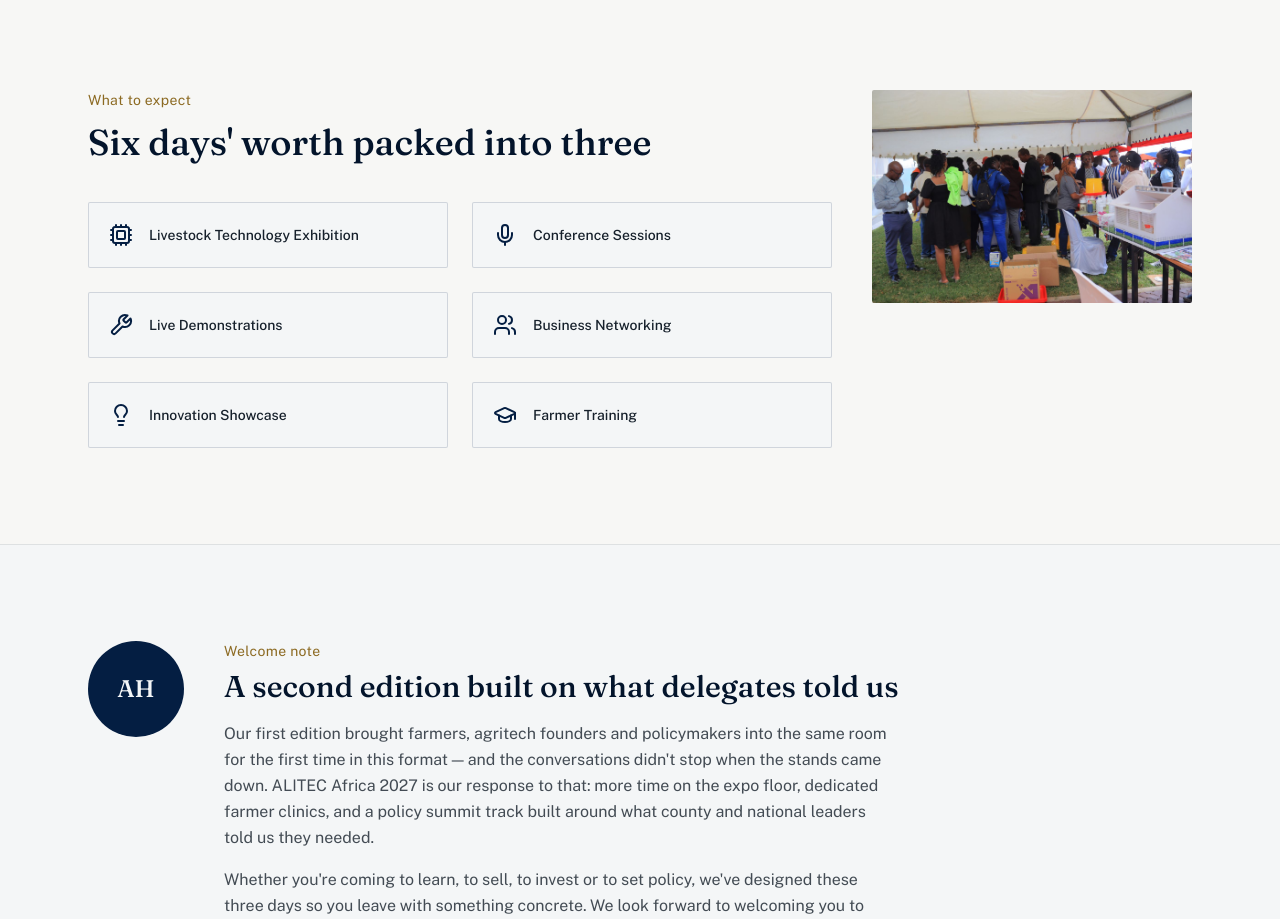
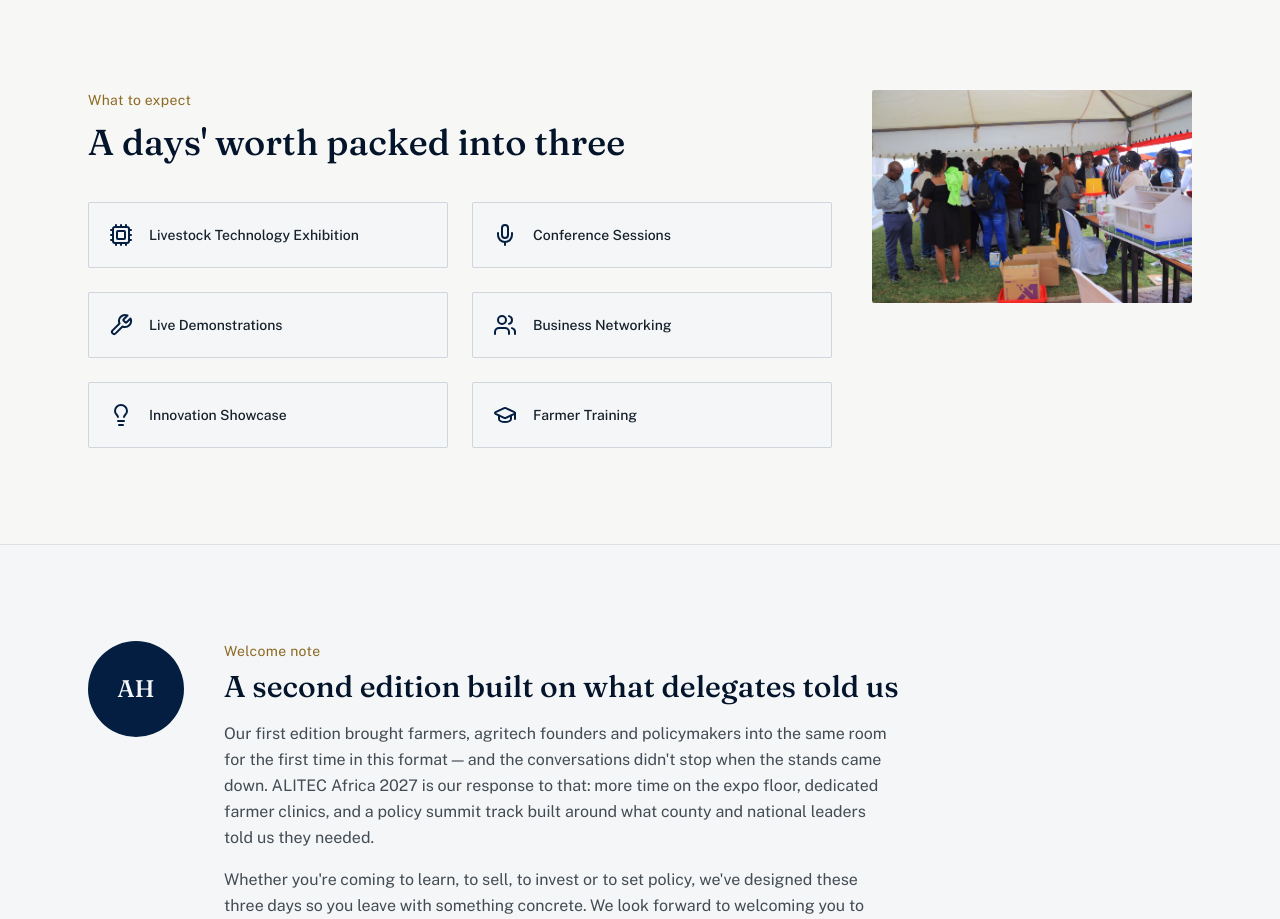
Before and after one commit to Ericmuturimwangi/alitech, a React (Vite) app: page / in a window 1280 px wide. Shown: the part 2060-2979 px from the top of the page. Built offline with nearby package versions, Linux system fonts and the light colour scheme.

Commit message:
update on the banner and dates

```diff
--- a/src/components/WhatToExpect.tsx
+++ b/src/components/WhatToExpect.tsx
@@ -25,7 +25,7 @@ export default function WhatToExpect() {
           <div>
             <p className="font-body text-sm tracking-wide text-gold-dark">What to expect</p>
             <h2 className="mt-3 max-w-xl font-display text-3xl font-medium leading-tight text-navy-dark md:text-4xl">
-              Six days' worth packed into three
+              A days' worth packed into three
             </h2>
 
             <div className="mt-10 grid gap-6 sm:grid-cols-2">
```
